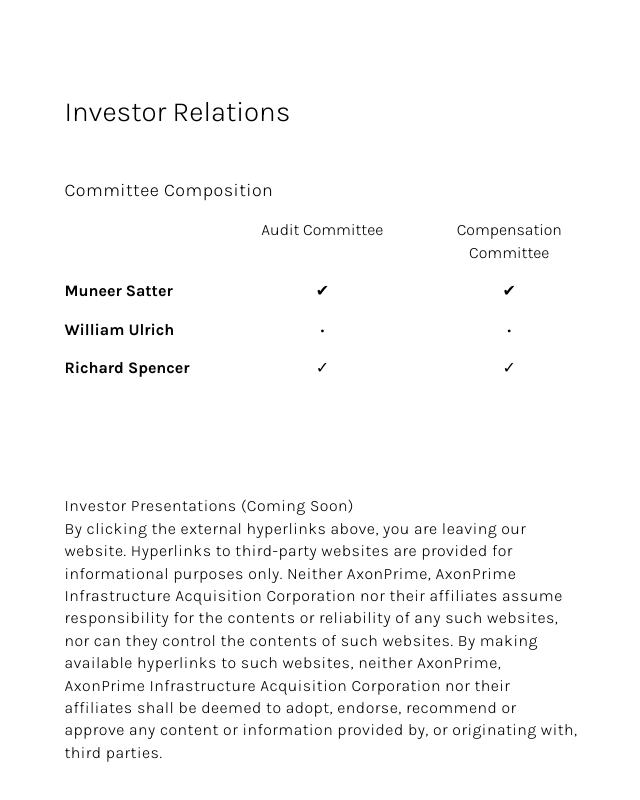
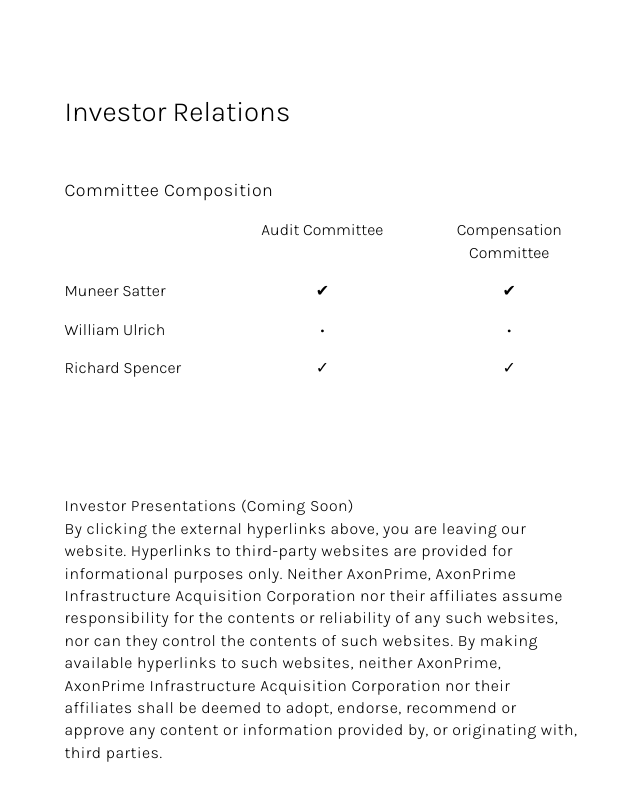
Before and after one commit to AxonPrime/AxonPrimeSPAC, a plain HTML site: page infrastructure.html in a window 1280 px wide. Shown: the part 2703-3503 px from the top of the page, without its empty margins (37-677 px from the left). Drawn offline with nearby package versions, Linux system fonts and the light colour scheme.

Commit message:
Update simplegrid.css

```diff
--- a/css/simplegrid.css
+++ b/css/simplegrid.css
@@ -74,7 +74,6 @@
 #filings-1 {margin-top: 400px;}
 #filings-2 {margin-top: 100px;}
 #filings-2 p {font-size: 1rem;}
-.bold {font-weight: 700;}
 .center {text-align: center;}
 #mng-team-pic {top: 450px;}
 #mng-team-pic-name {top: 450px;}
```
